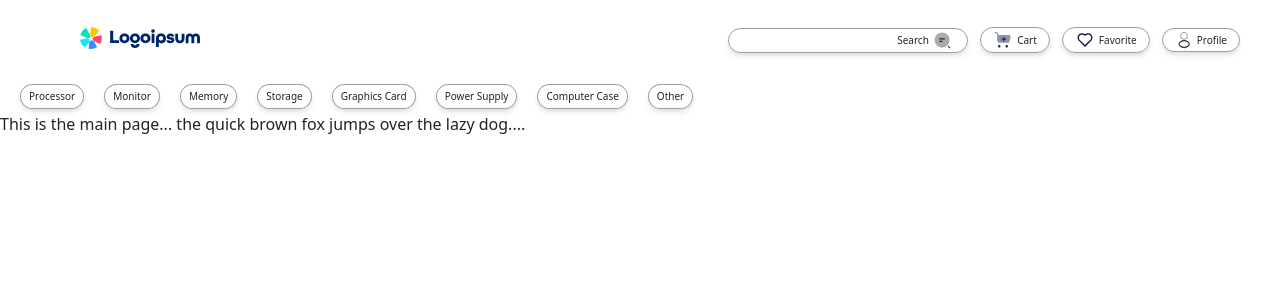
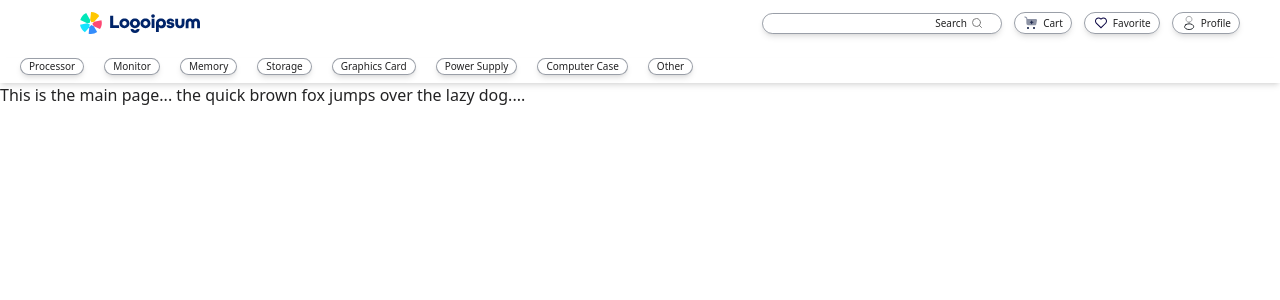
Before and after one commit to joseph-banaag/e-comm, a Next.js app: page / in a window 1280 px wide. Shown: the top 300 px of the page. Built offline with nearby package versions, Linux system fonts and the light colour scheme.

Commit message:
saving some changes

```diff
--- a/app/globals.css
+++ b/app/globals.css
@@ -13,5 +13,13 @@ body {
   @apply border border-gray-700/50 rounded-4xl shadow-md px-2 py-1 bg-white;
 }
 .nav-btn-style {
-  @apply flex items-center gap-1 cursor-pointer border border-gray-700/50 rounded-2xl shadow-md px-3 py-[2px];
+  @apply flex items-center gap-1 cursor-pointer border border-gray-700/50 rounded-2xl shadow-md px-3 py-0.5;
 }
+
+.subNavBtn {
+  @apply border border-gray-700/50 rounded-4xl shadow-md px-2 bg-white;
+}
+
+.navBtnStyle {
+    @apply flex items-center gap-1 cursor-pointer border border-gray-700/50 rounded-2xl shadow-md px-2 py-0.5;
+}
--- a/app/page.tsx
+++ b/app/page.tsx
@@ -1,6 +1,6 @@
 export default function Home() {
   return (
-    <main className="h-dvh w-full">
+    <main className="h-dvh w-full hidden md:flex">
       <h1>This is the main page... the quick brown fox jumps over the lazy dog....</h1>
     </main>
   );
--- a/components/sections/NavSubMenu.tsx
+++ /dev/null
@@ -1,22 +0,0 @@
-import React from "react";
-import { storeLinks } from "@/components/constant/storeLinks";
-import OtherLinks from "@/components/ui/OtherLinks";
-
-const NavSubMenu = () => {
-  return (
-    <div className="w-full h-8 flex items-center text-[10px] font-medium px-5">
-      <ul className="flex items-center gap-5">
-        <li className="sub-nav-links-style">{storeLinks.processor}</li>
-        <li className="sub-nav-links-style">{storeLinks.monitor}</li>
-        <li className="sub-nav-links-style">{storeLinks.memory}</li>
-        <li className="sub-nav-links-style">{storeLinks.storage}</li>
-        <li className="sub-nav-links-style">{storeLinks.gpu}</li>
-        <li className="sub-nav-links-style">{storeLinks.psu}</li>
-        <li className="sub-nav-links-style">{storeLinks.computer_case}</li>
-        <li className="sub-nav-links-style"><OtherLinks /></li>
-      </ul>
-    </div>
-  );
-};
-
-export default NavSubMenu;
--- /dev/null
+++ b/components/sections/navbar/NavSubMenu.tsx
@@ -0,0 +1,38 @@
+import React from "react";
+import { storeLinks } from "@/components/constant/storeLinks";
+import OtherLinks from "@/components/ui/OtherLinks";
+
+const NavSubMenu = () => {
+  return (
+    <div className="w-full hidden md:flex items-center text-[10px] font-medium px-5 pb-2 shadow-md">
+      <ul className="flex items-center gap-5">
+        <li className="subNavBtn">
+          {storeLinks.processor}
+        </li>
+        <li className="subNavBtn">
+          {storeLinks.monitor}
+        </li>
+        <li className="subNavBtn">
+          {storeLinks.memory}
+        </li>
+        <li className="subNavBtn">
+          {storeLinks.storage}
+        </li>
+        <li className="subNavBtn">
+          {storeLinks.gpu}
+        </li>
+        <li className="subNavBtn">
+          {storeLinks.psu}
+        </li>
+        <li className="subNavBtn">
+          {storeLinks.computer_case}
+        </li>
+        <li className="subNavBtn">
+          <OtherLinks />
+        </li>
+      </ul>
+    </div>
+  );
+};
+
+export default NavSubMenu;
--- a/components/sections/Navbar.tsx
+++ b/components/sections/navbar/Navbar.tsx
@@ -1,12 +1,14 @@
 import React from "react";
 import Link from "next/link";
 import Image from "next/image";
+import { Search } from "lucide-react";
+import styles from "./nav.module.css";
 
 const Navbar = () => {
   return (
-    <nav className="h-20 w-full flex justify-center items-center text-[10px] font-medium">
+    <nav className="w-full flex justify-center items-center text-[10px] font-medium py-3 mb-3">
       <div className="w-full flex justify-between px-10">
-        <Link href="/" className="ps-10">
+        <Link href="/public" className="ps-10 pe-3">
           <Image
             src="/logo/company-logo.svg"
             width={120}
@@ -15,57 +17,56 @@ const Navbar = () => {
           />
         </Link>
         <ul className="flex justify-between items-center gap-3">
-          <li className="flex items-center border border-gray-700/50 rounded-2xl shadow-md w-60 px-2 py-[2px]">
+          <li className="navBtnStyle w-30 h-[21px] md:w-60">
             <span className="w-40 text-gray-600/50">
-              {/*  add form here... */}
+              {/* todo:  add form here... */}
             </span>
-            <button className="flex items-center gap-1 cursor-pointer">
-              <span>Search</span>
-              <Image
-                src="/icons/search-icon.svg"
-                width={19}
-                height={19}
-                alt="Search"
-              />
+            <button className="block md:flex items-center gap-1 cursor-pointer">
+              <span className="hidden md:inline">Search</span>
+
+              <Search className={styles.icons} />
             </button>
           </li>
           <li>
-            <Link href="/" className="nav-btn-style">
+            <Link href="/" className="navBtnStyle">
               <span>
                 <Image
                   src="/icons/cart-add.svg"
-                  width={20}
-                  height={20}
+                  width={15}
+                  height={15}
                   alt="add to cart"
+                  className="w-4 h-4"
                 />
               </span>
-              <span>Cart</span>
+              <span className="hidden md:inline">Cart</span>
             </Link>
           </li>
           <li>
-            <Link href="/" className="nav-btn-style">
+            <Link href="/" className="navBtnStyle">
               <span>
                 <Image
                   src="/icons/favorite.svg"
-                  width={20}
-                  height={20}
+                  width={15}
+                  height={15}
                   alt="favorite"
+                  className="w-4 h-4"
                 />
               </span>
-              <span>Favorite</span>
+              <span className="hidden md:inline">Favorite</span>
             </Link>
           </li>
           <li>
-            <Link href="/" className="nav-btn-style">
+            <Link href="/" className="navBtnStyle">
               <span>
                 <Image
                   src="/icons/profile.svg"
-                  width={18}
-                  height={18}
+                  width={15}
+                  height={15}
                   alt="profile"
+                  className="w-4 h-4"
                 />
               </span>
-              <span>Profile</span>
+              <span className="hidden md:inline">Profile</span>
             </Link>
           </li>
         </ul>
--- /dev/null
+++ b/components/sections/navbar/nav.module.css
@@ -0,0 +1,6 @@
+
+.icons {
+    width: 12px;
+    height: 12px;
+    color: gray;
+}
--- a/components/ui/OtherLinks.tsx
+++ b/components/ui/OtherLinks.tsx
@@ -17,7 +17,7 @@ const OtherLinks = () => {
         </button>
       </CollapsibleTrigger>
 
-      <CollapsibleContent className="absolute top-28 left-0 right-0">
+      <CollapsibleContent className="absolute top-[85px] left-0 right-0">
         <div className="h-40 w-full px-5 py-1 bg-gray-100">
           <p>Other components that you need. Here...</p>
         </div>
```
Also changed, not shown: app/layout.tsx (+5 -5 lines).
